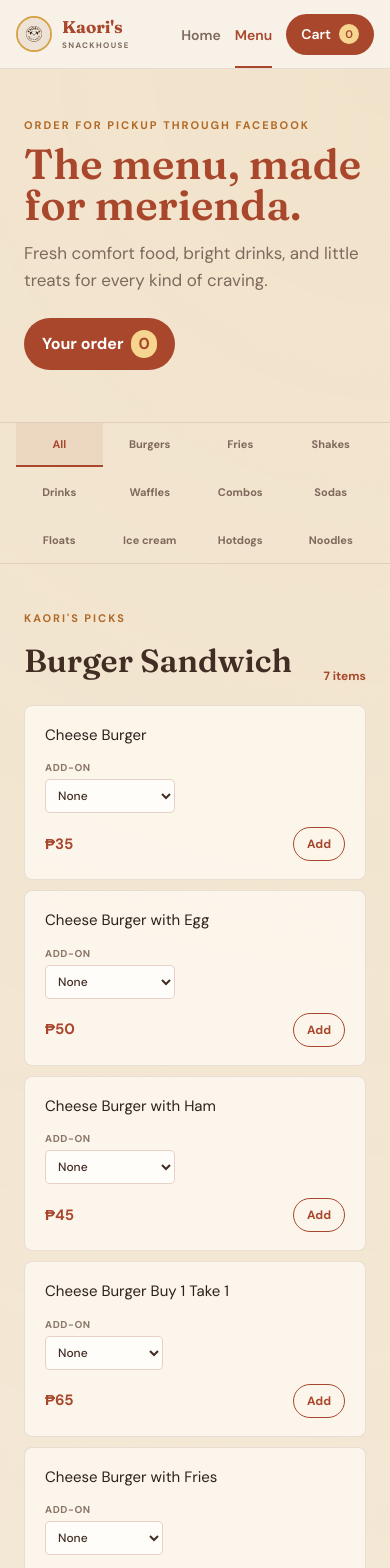
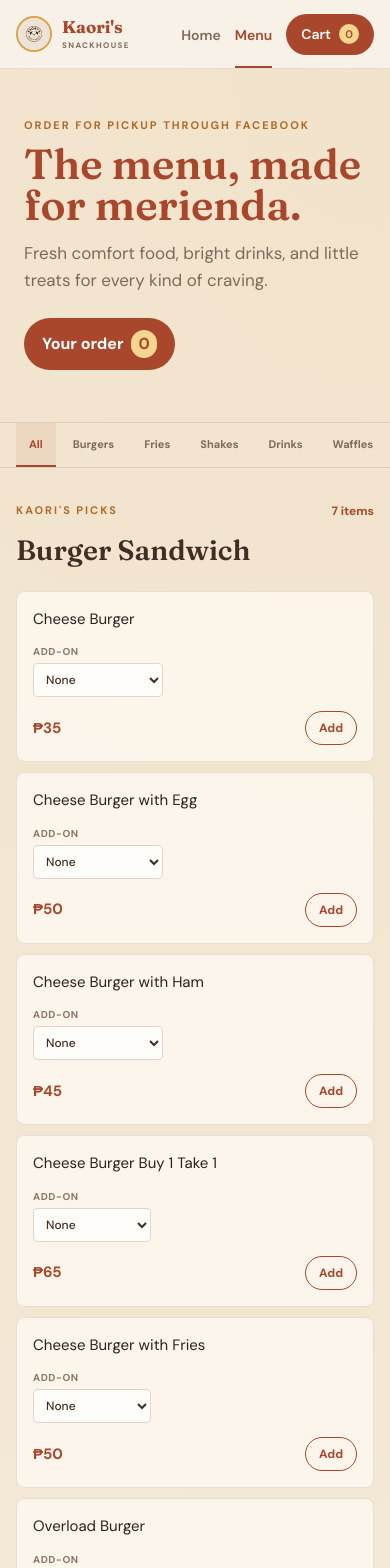
Before and after one commit to howelitogundaya-dot/kaoris_snackhouse, a React (Vite) app: page /menu in a window 390 px wide. Shown: the top 1568 px of the page. Built offline with nearby package versions, Linux system fonts and the light colour scheme.

Commit message:
Improve mobile menu and cart notifications

```diff
--- a/index.html
+++ b/index.html
@@ -2,7 +2,7 @@
 <html lang="en">
   <head>
     <meta charset="UTF-8" />
-    <link rel="icon" type="image/svg+xml" href="/vite.svg" />
+    <link rel="icon" type="image/jpeg" href="/kaoris/logo.jpg" />
     <meta name="viewport" content="width=device-width, initial-scale=1.0" />
     <title>Kaori's Snackhouse</title>
   </head>
--- a/src/index.css
+++ b/src/index.css
@@ -114,6 +114,13 @@
 .add-button { border: 1px solid #a9472c; border-radius: 999px; padding: 7px 13px; color: #a9472c; background: transparent; cursor: pointer; font-size: 12px; font-weight: 700; }
 .add-button:hover { color: #fff; background: #a9472c; }
 .add-button:disabled { border-color: #c8b9aa; color: #a89688; cursor: not-allowed; }
+.cart-notice { position: fixed; z-index: 50; top: 94px; right: 24px; max-width: min(390px, calc(100vw - 32px)); padding: 13px 16px 13px 13px; display: flex; align-items: center; gap: 11px; color: #fffaf3; background: #422d24; border: 1px solid rgba(245, 213, 143, .35); border-left: 4px solid #f5d58f; border-radius: 8px; box-shadow: 0 14px 32px rgba(45, 33, 29, .22); opacity: 0; pointer-events: none; transform: translateY(-10px); transition: opacity .2s, transform .2s; font-size: 12px; line-height: 1.4; }
+.cart-notice.is-visible { opacity: 1; transform: translateY(0); }
+.cart-notice.is-repeat { border-left-color: #d8a348; }
+.cart-notice__icon { width: 34px; height: 34px; display: grid; place-items: center; flex-shrink: 0; color: #422d24; background: #f5d58f; border-radius: 50%; font-size: 10px; font-weight: 800; }
+.cart-notice__content { display: grid; gap: 2px; }
+.cart-notice__content strong { color: #f5d58f; font-size: 12px; }
+.cart-notice__content span { color: #fffaf3; }
 .menu-notes { margin-top: 14px; padding: 14px 18px; color: #7f695c; background: rgba(216, 163, 72, .12); border-left: 3px solid #d8a348; font-size: 12px; line-height: 1.6; }
 .menu-notes p { margin: 0; }
 .page-heading { padding: 58px 24px 42px; text-align: center; border-bottom: 1px solid rgba(94, 57, 38, .12); }
@@ -159,12 +166,18 @@
 	.menu-hero { display: block; padding-top: 48px; }
 	.menu-hero .action-button { margin-top: 24px; }
 	.menu-grid, .checkout-content { grid-template-columns: 1fr; }
-	.menu-item { align-items: flex-start; }
+	.menu-content { padding: 34px 16px 70px; gap: 42px; }
+	.menu-section__heading { align-items: flex-start; }
+	.menu-section__heading h2 { font-size: 28px; }
+	.menu-item { align-items: flex-start; padding: 16px; }
+	.menu-item__copy { min-width: 0; }
 	.menu-item--configurable { display: block; }
 	.menu-item--configurable .menu-item__action { margin-top: 14px; flex-direction: row; align-items: center; justify-content: space-between; }
 	.menu-item__action { flex-direction: column; align-items: flex-end; gap: 8px; }
-	.menu-tabs { grid-template-columns: repeat(4, minmax(0, 1fr)); gap: 4px; padding: 0 16px; }
-	.menu-tabs button { min-height: 44px; font-size: 11px; }
+	.menu-tabs { display: flex; overflow-x: auto; gap: 4px; padding: 0 16px; scrollbar-width: none; }
+	.menu-tabs::-webkit-scrollbar { display: none; }
+	.menu-tabs button { min-height: 44px; flex: 0 0 auto; padding: 10px 13px; font-size: 11px; }
+	.cart-notice { top: 80px; right: 16px; left: 16px; max-width: none; }
 	.cart-item { align-items: flex-start; }
 	.cart-item__total { margin-left: auto; }
 	.cart-actions { align-items: stretch; flex-direction: column-reverse; }
--- a/src/pages/Menu.tsx
+++ b/src/pages/Menu.tsx
@@ -5,9 +5,7 @@
 
 const sectionLabels: Record<string, string> = { burgers: 'Burgers', fries: 'Fries', milkshakes: 'Shakes', 'summer-drinks': 'Drinks', waffles: 'Waffles', combos: 'Combos', sodas: 'Sodas', 'fizzy-specials': 'Floats', 'ice-cream': 'Ice cream', hotdogs: 'Hotdogs', noodles: 'Noodles' };
 
-const MenuCard = ({ section }: { section: MenuSection }) => {
-  const { addItem } = useCart();
-
+const MenuCard = ({ section, onAdd }: { section: MenuSection; onAdd: (item: Omit<Parameters<ReturnType<typeof useCart>['addItem']>[0], 'quantity'>) => void }) => {
   return (
     <section className="menu-section" id={section.id}>
       <div className="menu-section__heading">
@@ -18,7 +16,7 @@
         <span className="menu-section__count">{section.items.length} items</span>
       </div>
       <div className="menu-grid">
-        {section.items.map((item) => <ConfigurableMenuItem key={item.id} item={item} addItem={addItem} />)}
+        {section.items.map((item) => <ConfigurableMenuItem key={item.id} item={item} addItem={onAdd} />)}
       </div>
       {section.notes && <div className="menu-notes">{section.notes.map((note) => <p key={note}>{note}</p>)}</div>}
     </section>
@@ -49,11 +47,25 @@
 
 const Menu: React.FC = () => {
   const [activeSection, setActiveSection] = useState('all');
-  const { totalItems } = useCart();
+  const [notice, setNotice] = useState<{ message: string; isRepeat: boolean } | null>(null);
+  const { cartItems, totalItems, addItem } = useCart();
   const visibleSections = activeSection === 'all' ? menuSections : menuSections.filter((section) => section.id === activeSection);
+  const handleAdd = (item: Parameters<typeof addItem>[0]) => {
+    const alreadyAdded = cartItems.some((cartItem) => cartItem.id === item.id);
+    addItem(item);
+    setNotice({
+      message: `${item.name} ${alreadyAdded ? 'is already in your order. Quantity increased.' : 'has been added to your order.'}`,
+      isRepeat: alreadyAdded,
+    });
+    window.setTimeout(() => setNotice(null), 3200);
+  };
 
   return (
     <div className="menu-page">
+      {notice && <div className={`cart-notice${notice ? ' is-visible' : ''}${notice.isRepeat ? ' is-repeat' : ''}`} role="status" aria-live="polite">
+        <span className="cart-notice__icon" aria-hidden="true">{notice.isRepeat ? '+1' : 'OK'}</span>
+        <span className="cart-notice__content"><strong>{notice.isRepeat ? 'Quantity updated' : 'Added to your order'}</strong><span>{notice.message}</span></span>
+      </div>}
       <header className="menu-hero">
         <div>
           <p className="eyebrow">Order for pickup through Facebook</p>
@@ -68,7 +80,7 @@
           {menuSections.map((section) => <button type="button" key={section.id} className={activeSection === section.id ? 'is-selected' : ''} onClick={() => setActiveSection(section.id)}>{sectionLabels[section.id]}</button>)}
         </div>
       </div>
-      <main className="menu-content">{visibleSections.map((section) => <MenuCard key={section.id} section={section} />)}</main>
+      <main className="menu-content">{visibleSections.map((section) => <MenuCard key={section.id} section={section} onAdd={handleAdd} />)}</main>
     </div>
   );
 };
```
